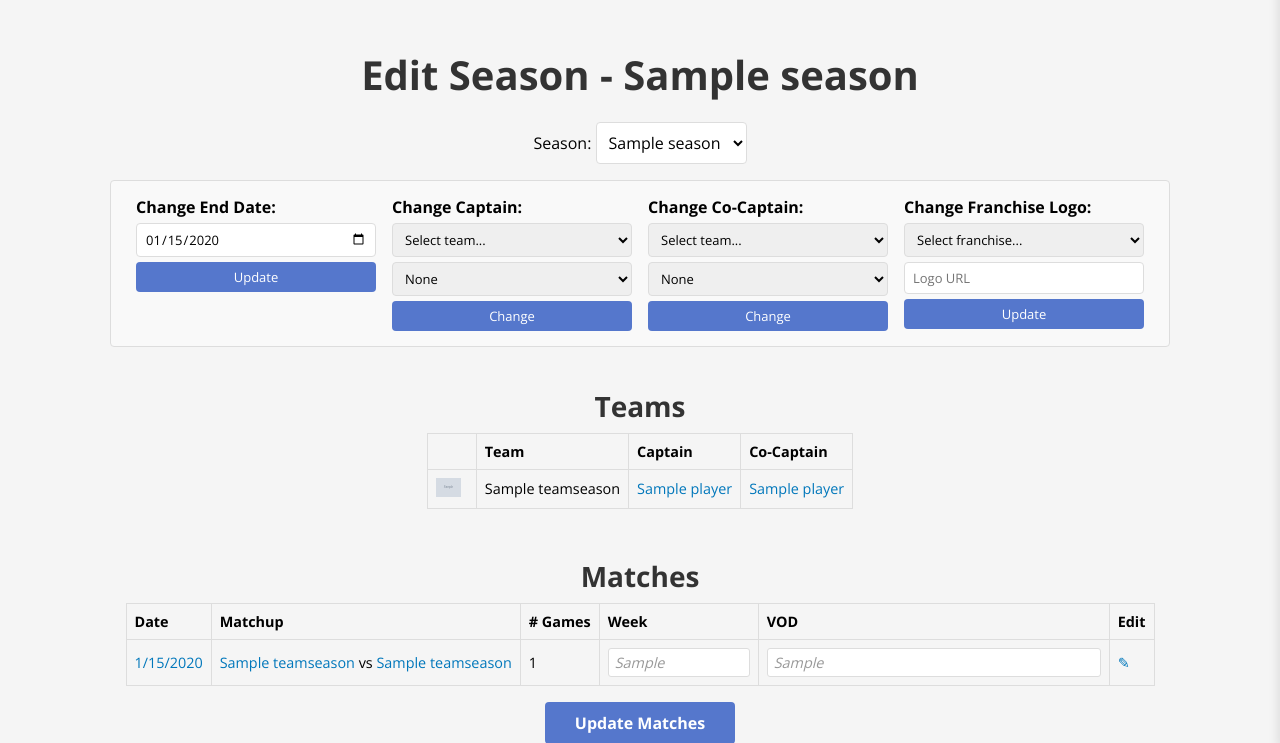
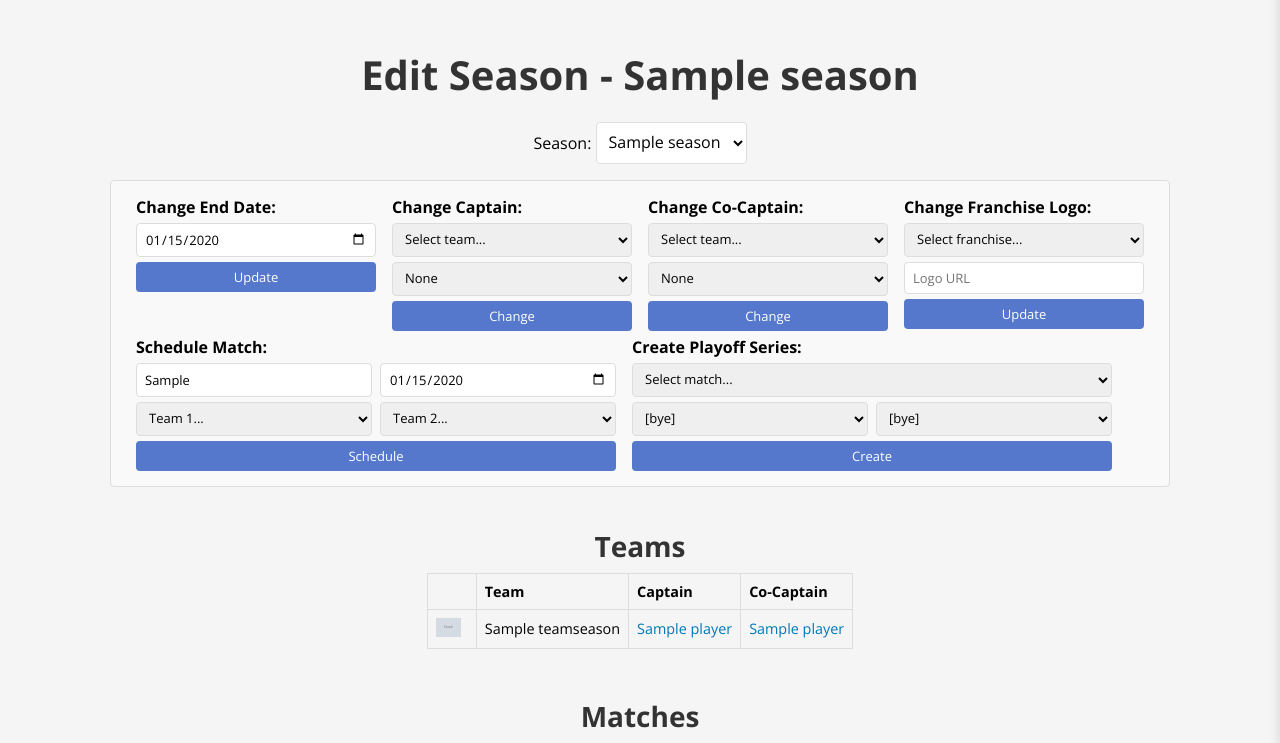
Before and after one commit to Tumblewood/tagpro-reference, a Django app: page /edit/season/1/ in a window 1280 px wide. Shown: the part 51-794 px from the top of the page. Run offline with Django 5.2, Linux system fonts and the light colour scheme; a user stored in the database is signed in; tables that the repository leaves empty hold one stand-in row (values such as "Sample post"); grey boxes marked "Sample" are stand-in pictures.

Commit message:
Form to add playoff series & matches

```diff
--- a/reference/static/reference/styles/forms.css
+++ b/reference/static/reference/styles/forms.css
@@ -34,11 +34,33 @@
     white-space: nowrap;
 }
 
+/* Wider form column for forms with paired inputs */
+.form-col-xl {
+    width: 30rem;
+    display: flex;
+    flex-direction: column;
+    gap: 0.3125rem;
+    white-space: nowrap;
+}
+
+/* Inline row of inputs within a form column */
+.form-input-row {
+    display: flex;
+    gap: 0.5rem;
+}
+
+.form-input-row > * {
+    flex: 1;
+    min-width: 0;
+}
+
 /* Form inputs */
 .form-col select,
 .form-col input,
 .form-col-wide select,
-.form-col-wide input {
+.form-col-wide input,
+.form-col-xl select,
+.form-col-xl input {
     padding: 0.375rem 0.5rem;
     border: 1px solid #ddd;
     border-radius: 4px;
@@ -48,7 +70,9 @@
 .form-col select:focus,
 .form-col input:focus,
 .form-col-wide select:focus,
-.form-col-wide input:focus {
+.form-col-wide input:focus,
+.form-col-xl select:focus,
+.form-col-xl input:focus {
     outline: none;
     border-color: #57c;
 }
@@ -56,6 +80,7 @@
 /* Primary button */
 .form-col button,
 .form-col-wide button,
+.form-col-xl button,
 .btn-primary {
     background-color: #57c;
     color: white;
@@ -69,6 +94,7 @@
 
 .form-col button:hover,
 .form-col-wide button:hover,
+.form-col-xl button:hover,
 .btn-primary:hover {
     background-color: #46b;
 }
--- a/reference/templates/reference/edit_season.html
+++ b/reference/templates/reference/edit_season.html
@@ -96,6 +96,62 @@ function changeSeason() {
             </select>
             <input type="text" name="logo_url" placeholder="Logo URL" required>
             <button type="submit">Update</button>
+        </form>
+    </div>
+
+    <div class="form-row">
+        <!-- Schedule Match -->
+        <form method="post" class="form-col-xl">
+            {% csrf_token %}
+            <input type="hidden" name="action" value="schedule_match">
+            <strong>Schedule Match:</strong>
+            <div class="form-input-row">
+                <input type="text" name="week" value="{{ latest_match_week }}" placeholder="Week name" required>
+                <input type="date" name="date" value="{{ latest_match_date|date:'Y-m-d' }}" required>
+            </div>
+            <div class="form-input-row">
+                <select name="team1_id" required>
+                    <option value="">Team 1...</option>
+                    {% for team in teams %}
+                        <option value="{{ team.id }}">{{ team.name }}</option>
+                    {% endfor %}
+                </select>
+                <select name="team2_id" required>
+                    <option value="">Team 2...</option>
+                    {% for team in teams %}
+                        <option value="{{ team.id }}">{{ team.name }}</option>
+                    {% endfor %}
+                </select>
+            </div>
+            <button type="submit">Schedule</button>
+        </form>
+
+        <!-- Create Playoff Series -->
+        <form method="post" class="form-col-xl">
+            {% csrf_token %}
+            <input type="hidden" name="action" value="create_playoff_series">
+            <strong>Create Playoff Series:</strong>
+            <select name="match_id" required>
+                <option value="">Select match...</option>
+                {% for match in matches_desc %}
+                    <option value="{{ match.id }}">{{ match.date|date:"n/j/Y" }}: {{ match.team1.name }} vs {{ match.team2.name }}</option>
+                {% endfor %}
+            </select>
+            <div class="form-input-row">
+                <select name="team1_prev_series_id">
+                    <option value="">[bye]</option>
+                    {% for series in playoff_series_list %}
+                        <option value="{{ series.id }}">{{ series.match.date|date:"n/j/Y" }}: {{ series.match.team1.name }} vs {{ series.match.team2.name }}</option>
+                    {% endfor %}
+                </select>
+                <select name="team2_prev_series_id">
+                    <option value="">[bye]</option>
+                    {% for series in playoff_series_list %}
+                        <option value="{{ series.id }}">{{ series.match.date|date:"n/j/Y" }}: {{ series.match.team1.name }} vs {{ series.match.team2.name }}</option>
+                    {% endfor %}
+                </select>
+            </div>
+            <button type="submit">Create</button>
         </form>
     </div>
 </div>
--- a/reference/views.py
+++ b/reference/views.py
@@ -42,6 +42,7 @@ from reference.models import (
     Player,
     PlayerSeason,
     Match,
+    PlayoffSeries,
     Game,
     League,
     Franchise,
@@ -1890,6 +1891,47 @@ def edit_season(request, season_id):
             except Exception as e:
                 messages.error(request, f"Error updating matches: {str(e)}")
 
+        elif action == "schedule_match":
+            try:
+                week = request.POST.get("week", "").strip()
+                team1_id = request.POST.get("team1_id")
+                team2_id = request.POST.get("team2_id")
+                date_str = request.POST.get("date")
+                team1 = TeamSeason.objects.get(id=team1_id, season=season)
+                team2 = TeamSeason.objects.get(id=team2_id, season=season)
+                date = datetime.strptime(date_str, "%Y-%m-%d").date()
+                match = Match.objects.create(
+                    season=season, week=week, team1=team1, team2=team2, date=date
+                )
+                messages.success(request, f"Scheduled match: {match}")
+            except Exception as e:
+                messages.error(request, f"Error scheduling match: {str(e)}")
+
+        elif action == "create_playoff_series":
+            try:
+                match_id = request.POST.get("match_id")
+                team1_prev_id = request.POST.get("team1_prev_series_id") or None
+                team2_prev_id = request.POST.get("team2_prev_series_id") or None
+                match = Match.objects.get(id=match_id, season=season)
+                team1_prev = (
+                    PlayoffSeries.objects.get(id=team1_prev_id)
+                    if team1_prev_id
+                    else None
+                )
+                team2_prev = (
+                    PlayoffSeries.objects.get(id=team2_prev_id)
+                    if team2_prev_id
+                    else None
+                )
+                PlayoffSeries.objects.create(
+                    match=match,
+                    team1_prev_series=team1_prev,
+                    team2_prev_series=team2_prev,
+                )
+                messages.success(request, f"Created playoff series for {match}")
+            except Exception as e:
+                messages.error(request, f"Error creating playoff series: {str(e)}")
+
         return redirect("edit_season", season_id=season.id)
 
     # Get all teams for display and dropdowns
@@ -1928,6 +1970,18 @@ def edit_season(request, season_id):
             }
         )
 
+    latest_match = matches.last()
+    latest_match_date = latest_match.date if latest_match else None
+    latest_match_week = latest_match.week if latest_match else ""
+
+    matches_desc = matches.order_by("-date", "-id")
+
+    playoff_series_list = (
+        PlayoffSeries.objects.filter(match__season=season)
+        .select_related("match__team1", "match__team2")
+        .order_by("-match__date", "-match__id")
+    )
+
     return render(
         request,
         "reference/edit_season.html",
@@ -1940,6 +1994,10 @@ def edit_season(request, season_id):
             "all_players": all_players,
             "franchises": franchises,
             "matches_data": matches_data,
+            "latest_match_date": latest_match_date,
+            "latest_match_week": latest_match_week,
+            "matches_desc": matches_desc,
+            "playoff_series_list": playoff_series_list,
             "is_admin": (
                 request.user.is_staff if request.user.is_authenticated else False
             ),
```
